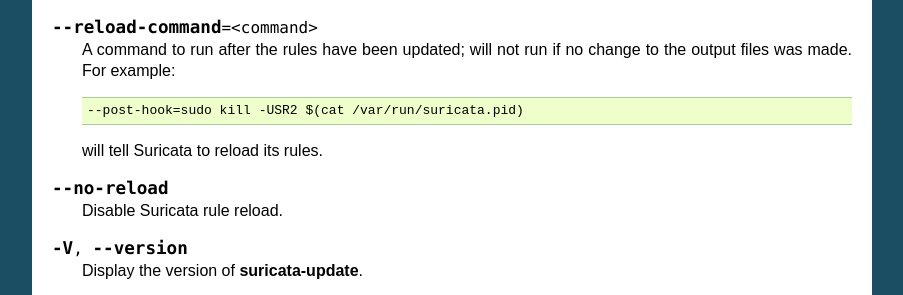
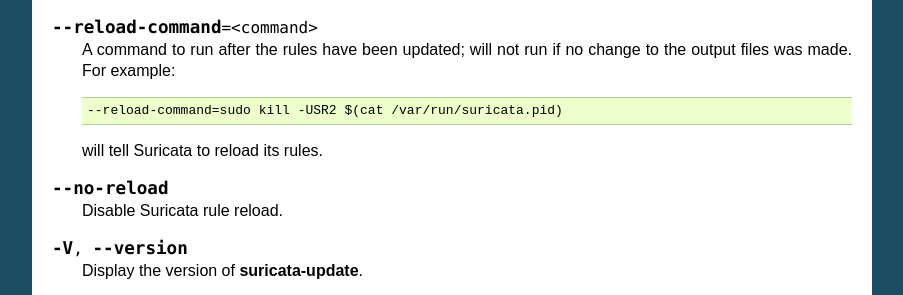
Before and after one commit to OISF/suricata-update, a Sphinx documentation site: the page built from doc/index.rst, in a window 1280 px wide and 900 px high, scrolled down 2633 px. Shown: the part 157-452 px from the top of the window, without its empty margins (198-1101 px from the left). Built offline with Sphinx 7.4.7, drawn with Linux system fonts in a browser that asks for light colours; the version number could not be read and is left out.

Commit message:
change --post-hook to --reload-command

```diff
--- a/doc/index.rst
+++ b/doc/index.rst
@@ -188,7 +188,7 @@
    A command to run after the rules have been updated; will not run if
    no change to the output files was made.  For example::
 
-     --post-hook=sudo kill -USR2 $(cat /var/run/suricata.pid)
+     --reload-command=sudo kill -USR2 $(cat /var/run/suricata.pid)
 
    will tell Suricata to reload its rules.
 
```
